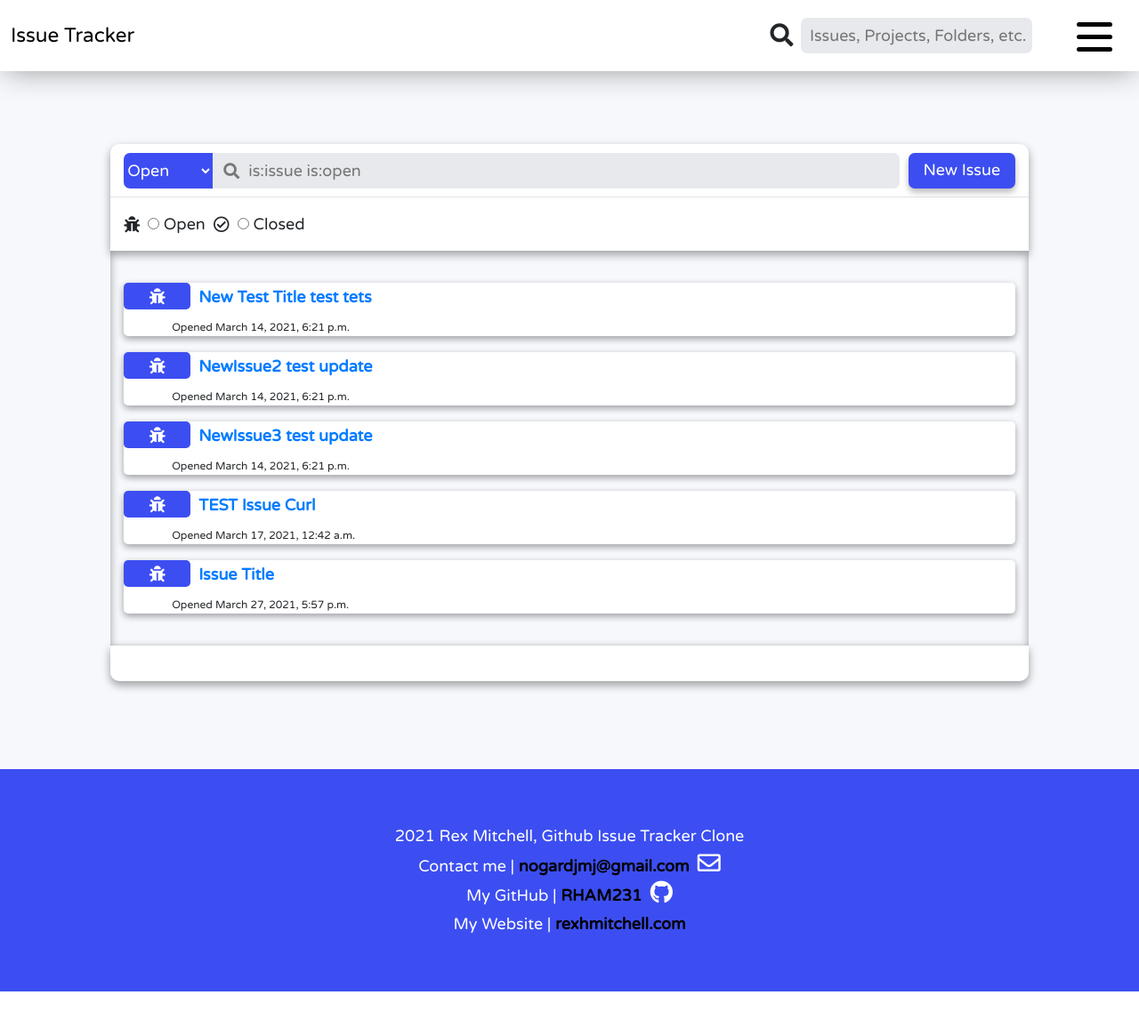
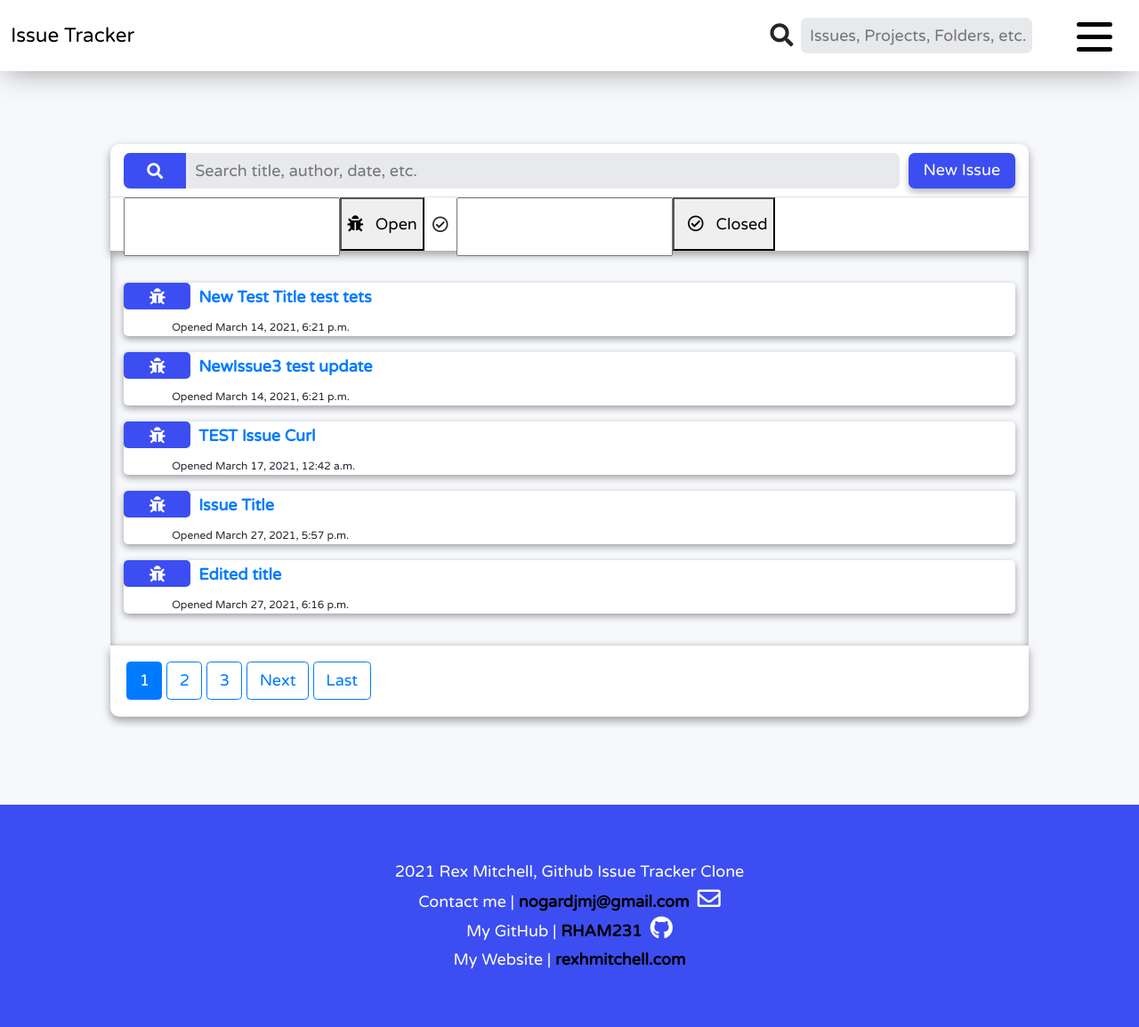
Before and after one commit to RHAM231/GitHub-Issue-Backend, a Django app: page /Issues/?page=1 in a window 1280 px wide. Shown: the whole page at 89% size. Before the commit the page ends 1115 px from the top, so only its background shows below. Run offline with Django 3.2, Linux system fonts and the light colour scheme; data comes from the database, SQL or seed files in the repository; some libraries are stand-ins or nearby versions.

Commit message:
Cleaning issue list page functionality

```diff
--- a/app/GITB/settings.py
+++ b/app/GITB/settings.py
@@ -73,6 +73,12 @@ TEMPLATES = [
                 'django.contrib.messages.context_processors.messages',
                 'base.context_processors.Master_Search_Form',
             ],
+
+            # Registers a custom filters.py file in the base app.
+            # Gives access to custom template tags.
+            'libraries':{
+                'filters': 'base.filters',
+            }
         },
     },
 ]
--- /dev/null
+++ b/app/base/filters.py
@@ -0,0 +1,13 @@
+from django import template
+from urllib.parse import urlencode
+
+register = template.Library()
+
+
+# Custom template tag to pass search parameters to our pagination
+@register.simple_tag(takes_context=True)
+def url_replace(context, **kwargs):
+    query = context['request'].GET.copy()
+    query.pop('page', None)
+    query.update(kwargs)
+    return query.urlencode()
--- a/app/issues/forms.py
+++ b/app/issues/forms.py
@@ -50,39 +50,49 @@ class IssueSearchForm(forms.Form):
     search = forms.CharField(
         required=False,
         widget=forms.TextInput(
-            attrs={'placeholder':'is:issue is:open', 'class': 'issue-search'}
+            attrs={'placeholder':'Search title, author, date, etc.', 'class': 'issue-search'}
         ))
+    open_filter = forms.CharField(
+        required=False,
+    )
+    closed_filter = forms.CharField(
+        required=False,
+    )
 
-    filters = forms.CharField(
-        required=False,
-        widget=forms.Select(
-            attrs={'class':'filter-field'},
-            choices=FILTER_CHOICES))
+    # filters = forms.CharField(
+    #     required=False,
+    #     widget=forms.Select(
+    #         attrs={'class':'filter-field'},
+    #         choices=FILTER_CHOICES))
 
-    select_all = forms.BooleanField(
-        required=False)
+    # select_all = forms.BooleanField(
+    #     required=False)
 
-    open_closed = forms.ChoiceField(
-        choices=OPEN_CLOSED_CHOICES,
-        widget=forms.RadioSelect(attrs={'class':'test'}))
+    # open_closed = forms.ChoiceField(
+    #     choices=OPEN_CLOSED_CHOICES,
+    #     widget=forms.RadioSelect(attrs={'class':'test'}))
 
-    author = forms.CharField(
-        required=False,
-        widget=forms.Select(
-            attrs={'class':'filter-field'},
-            choices=AUTHOR_CHOICES))
+    # author = forms.CharField(
+    #     required=False,
+    #     widget=forms.Select(
+    #         attrs={'class':'filter-field'},
+    #         choices=AUTHOR_CHOICES))
 
-    projects = forms.CharField(
-        required=False,
-        widget=forms.Select(
-            attrs={'class':'filter-field'},
-            choices=PROJECT_CHOICES))
+    # projects = forms.CharField(
+    #     required=False,
+    #     widget=forms.Select(
+    #         attrs={'class':'filter-field'},
+    #         choices=PROJECT_CHOICES))
 
-    sort = forms.CharField(
-        required=False,
-        widget=forms.Select(
-            attrs={'class':'filter-field'},
-            choices=SORT_CHOICES))
+    # sort = forms.CharField(
+    #     required=False,
+    #     widget=forms.Select(
+    #         attrs={'class':'filter-field'},
+    #         choices=SORT_CHOICES))
+
+
+class IssueStateFilterForm(forms.Form):
+    btn = forms.CharField()
 
 
 class IssueEntryForm(ModelForm):
--- a/app/issues/templates/issues/issue_list.html
+++ b/app/issues/templates/issues/issue_list.html
@@ -1,4 +1,5 @@
 {% extends "base/base.html" %}
+{% load filters %}
 {% load static %}
 
 {% block content %}
@@ -15,17 +16,19 @@
 
 
 
-  <form action="/TBD/" method="GET"></form>
-    {% csrf_token %}
+  <form method="GET">
     <div class="row mt-4 mb-5">
       <div class="col-md-10 col-md-offset-1 col-sm-12 mx-auto">
         <div class="issues-header">
           <div class="row mx-0 border-bottom header-top">
             <div class="col-12 my-auto mx-auto d-flex flex-wrap">
-              <div class="form-filter">{{ form.filters }}</div>
-              <div class="search-glass">
+              <!-- <div class="form-filter">{{ form.filters }}</div> -->
+              <!-- <div class="search-glass">
                 <i class="fas fa-search"></i>
-              </div>
+              </div> -->
+              <button class="search-glass" type="submit">
+                <i class="fas fa-search"></i>
+              </button>
               <div class="form-search">{{ form.search }}</div>
               <div class="line-break"></div>
               <div class="row header-btn-container float-right">
@@ -43,10 +46,18 @@
           <div class="row mx-0 header-bottom">
             <div class="col-md-4 col-sm-12 d-flex vertical-align" style="white-space: nowrap;">
               <!-- <a class="pl-3 pr-2">{{ form.select_all }}</a> -->
-              <i class="pr-2 fas fa-bug"></i>
-              <a>{{ form.open_closed.0 }}</a>
+              <!-- <i class="pr-2 fas fa-bug"></i> -->
+              <a>{{ form.open_filter }}</a>
+              <button class="state-btn" type="submit" name="open">
+                <i class="pr-2 fas fa-bug"></i>
+                Open
+              </button>
               <i class="pr-2 pl-2 far fa-check-circle"></i>
-              <a>{{ form.open_closed.1 }}</a>
+              <a>{{ form.closed_filter }}</a>
+              <button class="state-btn" type="submit" name="closed">
+                <i class="pr-2 pl-2 far fa-check-circle"></i>
+                Closed
+              </button>
             </div>
             <!-- <div class="col-md-8 col-sm-12">
               <div class="issue-dropdown-filters">
@@ -79,8 +90,28 @@
 
         </div>
 
-        <div class="issues-footer py-3 mb-3">
+        <div class="issues-footer py-3 pl-3 mb-3">
+          {% if is_paginated %}
 
+            {% if page_obj.has_previous %}
+              <a class="btn btn-outline-primary mb-4" href="?{% url_replace page=1 %}">First</a>
+              <a class="btn btn-outline-primary mb-4" href="?{% url_replace page=page_obj.previous_page_number %}">Previous</a>
+            {% endif %}
+
+            {% for num in page_obj.paginator.page_range %}
+              {% if page_obj.number == num %}
+                <a class="btn btn-primary mb-4" href="?{% url_replace page=num %}">{{ num }}</a>
+              {% elif num > page_obj.number|add:'-3' and num < page_obj.number|add:'3' %}
+                <a class="btn btn-outline-primary mb-4" href="?{% url_replace page=num %}">{{ num }}</a>
+              {% endif %}
+            {% endfor %}
+
+            {% if page_obj.has_next %}
+              <a class="btn btn-outline-primary mb-4" href="?{% url_replace page=page_obj.next_page_number %}">Next</a>
+              <a class="btn btn-outline-primary mb-4" href="?{% url_replace page=page_obj.paginator.num_pages %}">Last</a>
+            {% endif %}
+
+          {% endif %}
         </div>
 
       </div>
--- a/app/issues/views.py
+++ b/app/issues/views.py
@@ -11,6 +11,7 @@ from django.shortcuts import render
 from django.views import View
 from django.urls import reverse
 from django.views.generic import FormView
+from django.views.generic.edit import FormMixin
 from django.views.generic.detail import SingleObjectMixin
 
 from django.views.generic import (
@@ -20,7 +21,7 @@ from django.views.generic import (
 # Django Imports: Logic specific to this project
 from . models import Issue
 from sync.github_client import create_issue, update_issue
-from . forms import IssueSearchForm, IssueEntryForm, OpenCloseIssueForm
+from . forms import IssueSearchForm, IssueEntryForm, OpenCloseIssueForm, IssueStateFilterForm
 
 
 #################################################################################################################################
@@ -47,27 +48,32 @@ with the newly created GitHub issue number.
 
 
 # Define a view to list all our issues
-class IssueListView(ListView):
+class IssueListView(FormMixin, ListView):
     model = Issue
     template_name = 'issues/issue_list.html'
     context_object_name = 'issues'
     paginate_by = 5
     form_class = IssueSearchForm
 
-    def get_queryset(self):
+    def get_queryset(self, **kwargs):
         form = self.form_class(self.request.GET)
-        if form.is_valid():
-            # condition1 = Q(state=form.cleaned_data['search'])
-            condition2 = Q(state=form.cleaned_data['filters'])
-            # condition3 = Q(field=form.cleaned_data['author'])
-            # condition4 = Q(repository=form.cleaned_data['projects'])
-            # condition5 = Q(field=form.cleaned_data['sort'])
-            # conditions = condition1 & condition2 & condition3 & condition4 & condition5
-            conditions = condition2
-            print(conditions)
-            queryset = Issue.objects.filter(conditions)
-            print(queryset)
-        queryset = Issue.objects.all()
+        if self.request.GET and form.is_valid():
+            condition1 = Q(title__icontains=form.cleaned_data['search'])
+            condition2 = Q(created_at__icontains=form.cleaned_data['search'])
+            condition3 = Q(body__icontains=form.cleaned_data['search'])
+            conditions = condition1 & condition2 & condition3
+            # queryset = Issue.objects.filter(state='open').order_by('created_at')
+            if 'open' in self.request.GET:
+                print('open was clicked')
+                queryset = Issue.objects.filter(conditions, state='open').order_by('created_at')
+            elif 'closed' in self.request.GET:
+                print('closed was clicked')
+                queryset = Issue.objects.filter(conditions, state='closed').order_by('created_at')
+            else:
+                print('search was clicked')
+                queryset = Issue.objects.filter(conditions, state='open').order_by('created_at')
+        else:
+            queryset = Issue.objects.all().order_by('created_at')
         return queryset
 
     def get_context_data(self, **kwargs):
--- a/app/repositories/views.py
+++ b/app/repositories/views.py
@@ -94,7 +94,6 @@ class FileDetailView(DetailView):
     template_name = 'repositories/file_contents.html'
     context_object_name = 'file'
     pk_url_kwarg = 'file_id'
-    print('test')
 
     def get_queryset(self):
         print('PRINTING file_id')
--- a/app/static/css/style.css
+++ b/app/static/css/style.css
@@ -938,7 +938,7 @@ body, html {
 }
 
 .form-search {
-  width: calc(100% - 260px);
+  width: calc(100% - 200px);
 }
 
 .line-break {
@@ -965,7 +965,7 @@ body, html {
   }
 
   .form-search {
-    width: calc(100% - 130px);
+    width: calc(100% - 72px);
   }
 }
 .header-bottom > div {
@@ -973,11 +973,6 @@ body, html {
   height: 60px;
 }
 
-@media (max-width: 767px) {
-  .header-bottom {
-    height: 120px;
-  }
-}
 .issue-tab {
   width: 75px;
   height: 30px;
@@ -994,15 +989,25 @@ body, html {
 
 .search-glass {
   height: 40px;
-  width: 30px;
-  background: #e7e9ec;
-  color: #777777;
+  width: 70px;
+  background: #3c4ef1;
+  color: #ffffff;
   position: relative;
+  border-radius: 7px 0px 0px 7px;
+  border: none;
+}
+
+.search-glass:hover {
+  background: #18b5c0;
+}
+
+.search-glass:focus {
+  outline: none;
 }
 
 .search-glass > i {
   top: 50%;
-  left: 70%;
+  left: 50%;
 }
 
 .vertical-align > a, .vertical-align > i {
@@ -1106,7 +1111,7 @@ body, html {
 
 .issues-footer {
   background: #ffffff;
-  height: 40px;
+  height: 80px;
   border-radius: 0px 0px 10px 10px;
   box-shadow: 0 5px 9px 0 rgba(0, 0, 0, 0.2), 0 4px 12px 0 rgba(0, 0, 0, 0.19);
 }
--- a/app/static/css/style.scss
+++ b/app/static/css/style.scss
@@ -1222,7 +1222,7 @@ body, html {
 
 // Make the search field take up all the available screen width
 .form-search{
-  width: calc(100% - 260px);
+  width: calc(100% - 200px);
 }
 
 .line-break {
@@ -1247,7 +1247,7 @@ body, html {
     padding-left: 15px;
   }
   .form-search{
-    width: calc(100% - 130px);
+    width: calc(100% - 72px);
   }
 }
 
@@ -1259,11 +1259,11 @@ body, html {
 }
 
 // Adjust our vertical spacing for the header for smaller devices
-@media(max-width:767px){
-  .header-bottom{
-    height: 120px;
-  }
-}
+// @media(max-width:767px){
+//   .header-bottom{
+//     height: 120px;
+//   }
+// }
 
 // Style the colored issue tab
 .issue-tab{
@@ -1284,17 +1284,28 @@ body, html {
 // Create the search glass container
 .search-glass{
   height: 40px;
-  width: 30px;
-  background: #e7e9ec;
-  color: #777777;
+  width: 70px;
+  background: #3c4ef1;
+  color: #ffffff;
   position: relative;
+  border-radius: 7px 0px 0px 7px;
+  border: none;
+}
+
+.search-glass:hover{
+  background: #18b5c0;
+}
+
+//
+.search-glass:focus{
+  outline: none;
 }
 
 // Style the search glass
 .search-glass > i{
   @extend .position-absolute;
   top: 50%;
-  left: 70%;
+  left: 50%;
 }
 
 // Vertically align the select all checkbox and open/closed radio buttons
@@ -1413,7 +1424,7 @@ body, html {
 // Create a footer for the issues display box
 .issues-footer{
   background: #ffffff;
-  height: 40px;
+  height: 80px;
   border-radius: 0px 0px 10px 10px;
   box-shadow: 0 5px 9px 0 rgba(0,0,0,0.2), 0 4px 12px 0 rgba(0,0,0,0.19);
 }
```
Also changed, not shown: 1 other file.
